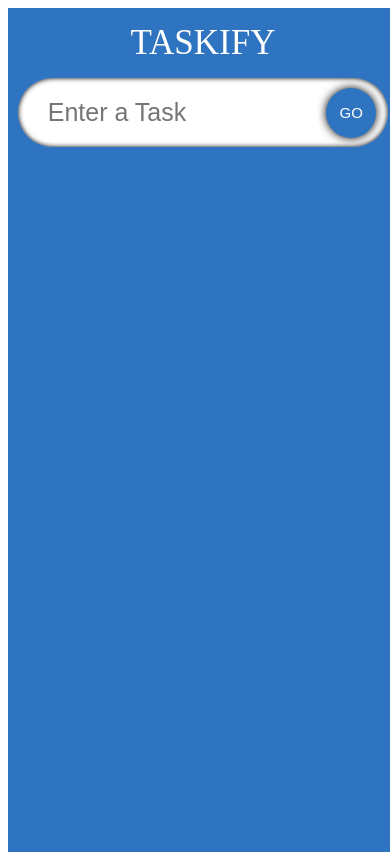
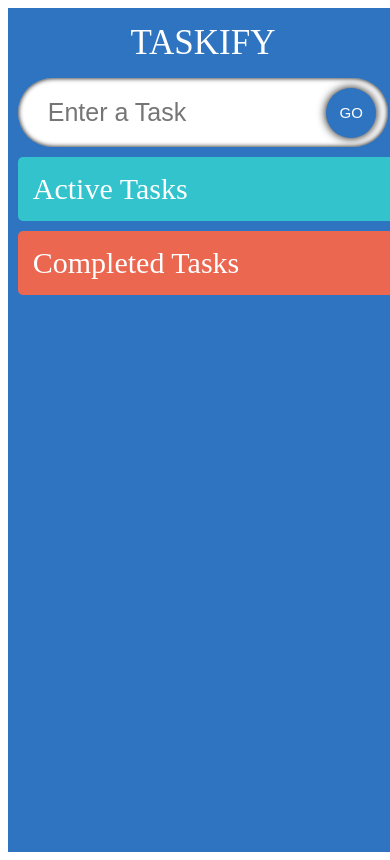
Before and after one commit to aniruddhabagal/taskify, a Next.js app: page / in a window 390 px wide. Built offline with nearby package versions, Linux system fonts and the light colour scheme; a web font is replaced by a local one.

Commit message:
Started Completed Task

```diff
--- a/package.json
+++ b/package.json
@@ -11,6 +11,7 @@
   "dependencies": {
     "next": "latest",
     "react": "latest",
+    "react-beautiful-dnd": "^13.1.1",
     "react-dom": "latest",
     "react-icons": "^4.11.0"
   },
--- a/src/app/components/TodoList.tsx
+++ b/src/app/components/TodoList.tsx
@@ -11,16 +11,31 @@ interface Props {
 
 const TodoList: React.FC<Props> = ({ todos, setTodos }) => {
   return (
+    <div className={styles.container}>
       <div className={styles.todos}>
+        <span className={styles.todos__heading}>Active Tasks</span>
         {todos.map((todo) => (
           <SingleTodo
+            key={todo.id}
             todo={todo}
-          key={todo.id}
             todos={todos}
             setTodos={setTodos}
           />
         ))}
       </div>
+      <div className={`${styles.todos} ${styles.remove}`}>
+        <span className={styles.todos__heading}>Completed Tasks</span>
+
+        {todos.map((todo) => (
+          <SingleTodo
+            key={todo.id}
+            todo={todo}
+            todos={todos}
+            setTodos={setTodos}
+          />
+        ))}
+      </div>
+    </div>
   );
 };
 
--- a/src/app/components/styles.module.css
+++ b/src/app/components/styles.module.css
@@ -1,6 +1,6 @@
 .input {
   display: flex;
-  width: 90%;
+  width: 95%;
   position: relative;
   align-items: center;
 }
@@ -44,29 +44,67 @@
   box-shadow: 0 0 5px black;
 }
 
+.container {
+  width: 95%;
+  display: flex;
+  margin-top: 10px;
+  justify-content: space-between;
+  align-items: flex-start;
+}
+
 .todos {
+  border-radius: 5px;
   display: flex;
-  justify-content: space-evenly;
-  width: 90%;
-  flex-wrap: wrap;
+  flex-direction: column;
+  width: 47.5%;
+  padding: 15px;
+  background-color: rgb(50, 195, 205);
+}
+
+.dragactive {
+  background-color: rgb(0, 221, 236);
+}
+
+.dragcomplete {
+  background-color: rgb(255, 38, 0);
+}
+
+.remove {
+  background-color: rgb(235, 103, 80);
+}
+
+.todos__heading {
+  font-size: 30px;
+  /* text-align: center; */
+  color: white;
 }
 
 .todos__single {
   display: flex;
-  width: 29.5%;
   border-radius: 5px;
   padding: 20px;
   margin-top: 15px;
   background-image: url("https://img.freepik.com/free-photo/crumpled-yellow-paper-background-close-up_60487-2390.jpg?size=626&ext=jpg");
+  transition: 0.2s;
 }
-.todos__singleText {
+
+.drag {
+  box-shadow: 0 0 20px black;
+}
+
+.todos__single:hover {
+  box-shadow: 0 0 5px black;
+  transform: scale(1.03);
+}
+
+.todos__single--text {
   flex: 1;
   padding: 5px;
   border: none;
   font-size: 20px;
 }
 
-.todos__singleText:focus {
+.todos__single--text:focus {
   outline: none;
 }
 
@@ -76,9 +114,9 @@
   cursor: pointer;
 }
 
-@media (max-width: 1200px) {
-  .todos__single {
-    width: 40%;
+@media (max-width: 1100px) {
+  .todos {
+    width: 45%;
   }
 }
 
@@ -86,10 +124,12 @@
   .input {
     width: 95%;
   }
+  .container {
+    width: 95%;
+    flex-direction: column;
+  }
   .todos {
     width: 95%;
-  }
-  .todos__single {
-    width: 100%;
+    margin-bottom: 10px;
   }
 }
```
Also changed, not shown: 1 other file (tests, documents, lock files or other folders). Lines whose indentation alone changed are shown as unchanged.
